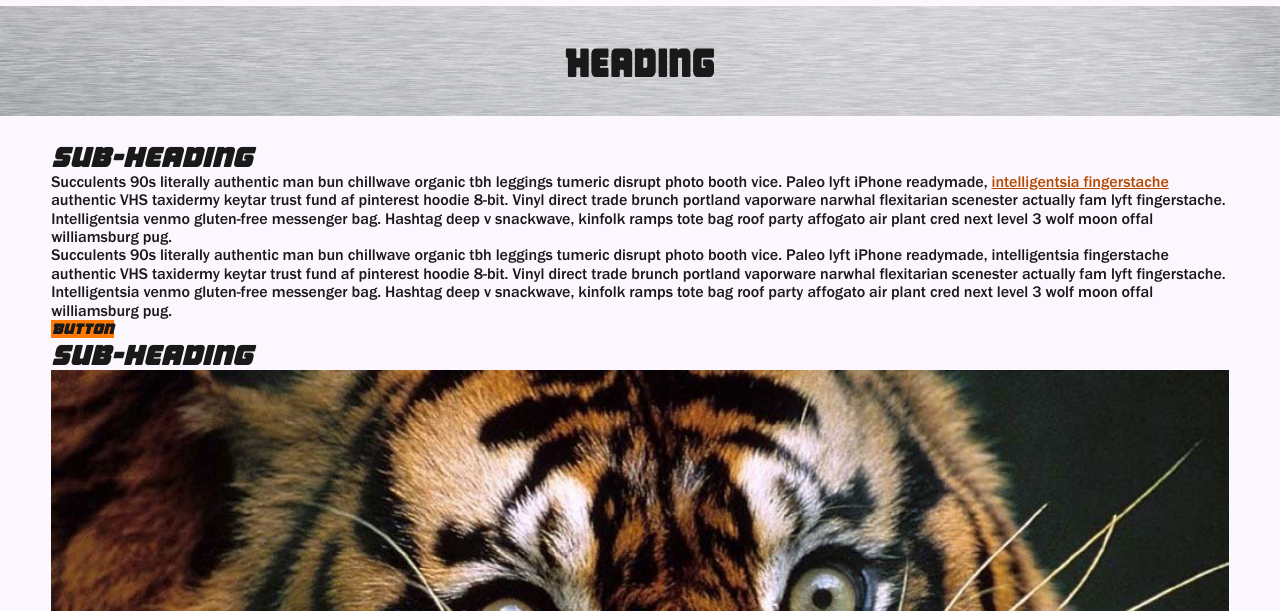
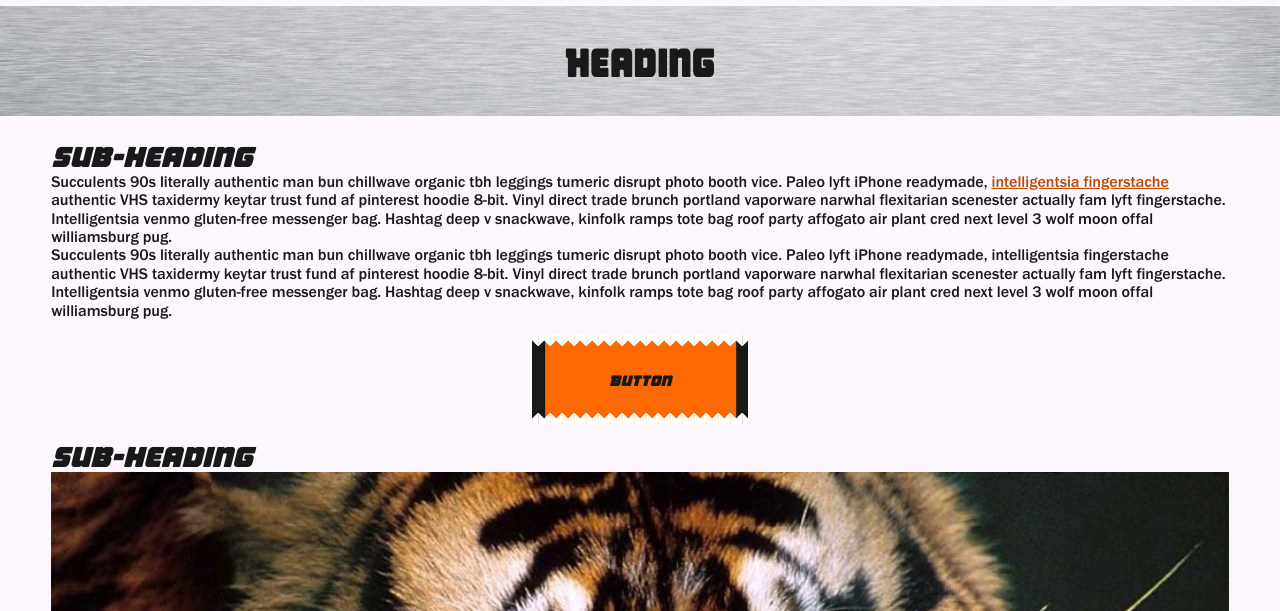
Before and after one commit to amarhefka/project_final2_marhefka_alex, a plain HTML site: page index.html in a window 1280 px wide. Shown: the part 189-800 px from the top of the page. Drawn offline with Linux system fonts and the light colour scheme; files whose address does not match are found by name.

Commit message:
Stylize button

```diff
--- a/css/main.css
+++ b/css/main.css
@@ -44,9 +44,17 @@ a:visited {
 }
 
 button {
-    background-color: #ff7904;
+    background:
+        linear-gradient(135deg, rgba(255,255,255,1) 50%, rgba(255,255,255,0) 50%) top/0.75rem 0.75rem repeat-x,
+        linear-gradient(-135deg, rgba(255,255,255,1) 50%, rgba(255,255,255,0) 50%) top/0.75rem 0.75rem repeat-x,
+        linear-gradient(45deg, rgba(255,255,255,1) 50%, rgba(255,255,255,0) 50%) bottom/0.75rem 0.75rem repeat-x,
+        linear-gradient(-45deg, rgba(255,255,255,1) 50%, rgba(255,255,255,0) 50%) bottom/0.75rem 0.75rem repeat-x,
+        linear-gradient(90deg, rgba(26,25,25,1) 6%, rgba(26,25,25,0) 6%, rgba(26,25,25,0) 94.5%, rgba(26,25,25,1) 94.5%) center/cover #ff6904;
     color: #1a1919;
+    display: block;
     font-family: 'Victory Comics Semi', sans-serif;
+    margin: 1rem auto;
+    padding: 2.3rem 4.8rem 2.1rem;
 }
 
 img {
```
